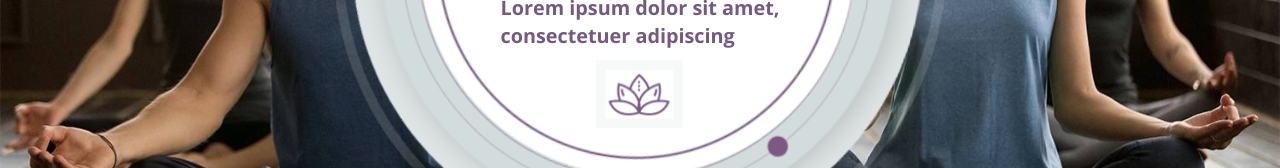
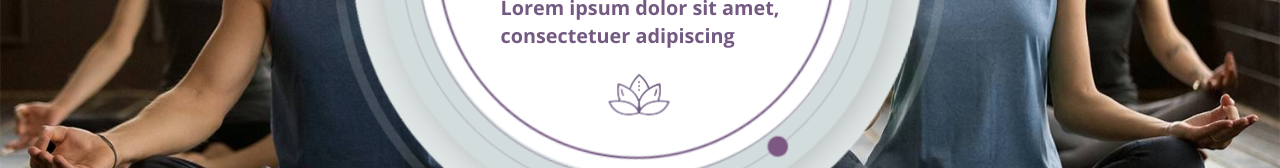
Before and after one commit to shivprajapat/landing-page, a React (Create React App) app: page / in a window 1280 px wide. Shown: the part 448-616 px from the top of the page. Built offline with nearby package versions, Linux system fonts and the light colour scheme.

Commit message:
rose logi change

```diff
--- a/src/sass/pages/_home.scss
+++ b/src/sass/pages/_home.scss
@@ -63,10 +63,6 @@
 
       .img-box {
         margin-top: 20px;
-
-        img {
-          animation: pulse_01 2s ease infinite;
-        }
       }
     }
   }
```
Also changed, not shown: src/Assets/images/home-rose.png.
